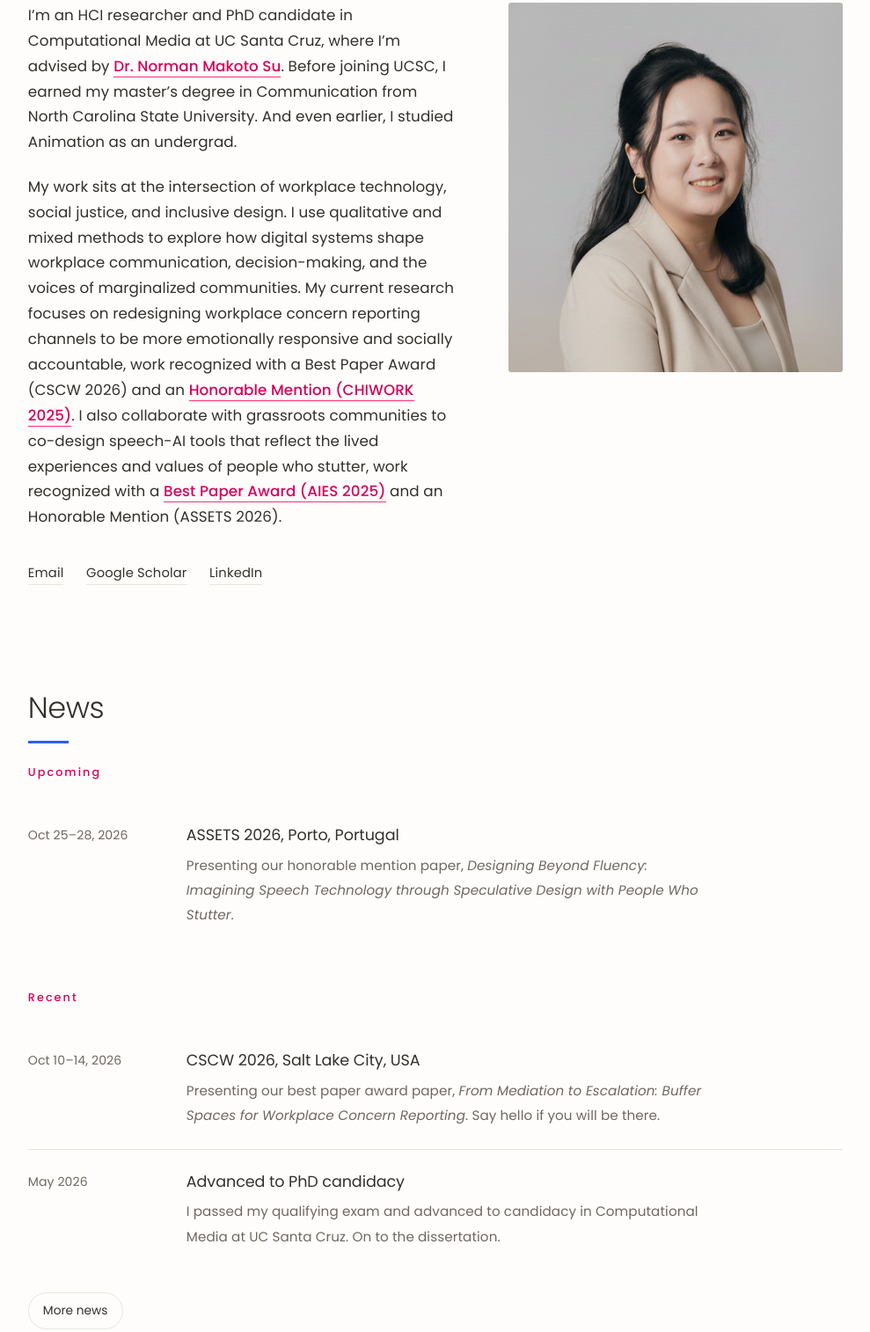
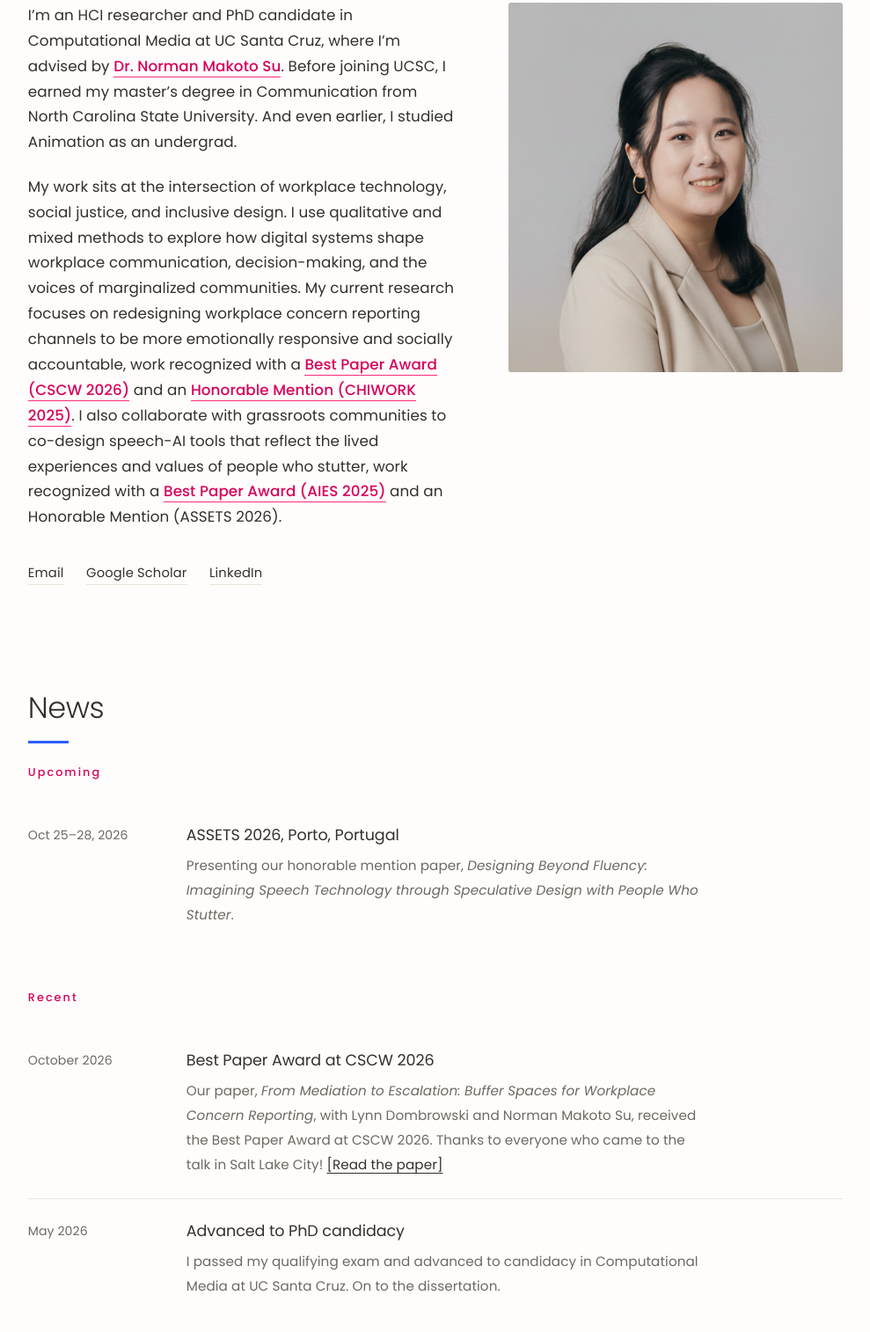
Before and after one commit to PEIYAO611/peiyao611.github.io, a plain HTML site: page index.html in a window 1280 px wide. Shown: the part 268-1782 px from the top of the page at 88% size, without its empty margins (145-1134 px from the left). Drawn offline with Linux system fonts and the light colour scheme.

Commit message:
Add published CSCW 2026 paper link and update news
Link the ACM DL version of the CSCW 2026 Best Paper across the bio,
publications (with DOI in BibTeX), and honors pages; move the CSCW news
item to Recent with past-tense wording.

Co-Authored-By: Claude Opus 5.5 <noreply@anthropic.com>

```diff
--- a/index.html
+++ b/index.html
@@ -57,7 +57,7 @@
       <div style="display:flex;flex-wrap:wrap;gap:3.5rem;align-items:flex-start">
         <div style="flex:1 1 360px;min-width:0">
           <p style="max-width:none">I&rsquo;m an HCI researcher and PhD candidate in Computational Media at UC Santa Cruz, where I&rsquo;m advised by <a href="https://users.soe.ucsc.edu/~normsu/" target="_blank" rel="noopener" style="color:var(--pink-deep);font-weight:500;text-decoration:none;border-bottom:1.5px solid var(--pink)">Dr. Norman Makoto Su</a>. Before joining UCSC, I earned my master&rsquo;s degree in Communication from North Carolina State University. And even earlier, I studied Animation as an undergrad.</p>
-          <p style="max-width:none">My work sits at the intersection of workplace technology, social justice, and inclusive design. I use qualitative and mixed methods to explore how digital systems shape workplace communication, decision-making, and the voices of marginalized communities. My current research focuses on redesigning workplace concern reporting channels to be more emotionally responsive and socially accountable, work recognized with a Best Paper Award (CSCW 2026) and an <a href="https://dl.acm.org/doi/pdf/10.1145/3729176.3729188" target="_blank" rel="noopener" style="color:var(--pink-deep);font-weight:500;text-decoration:none;border-bottom:1.5px solid var(--pink)">Honorable Mention (CHIWORK 2025)</a>. I also collaborate with grassroots communities to co-design speech-AI tools that reflect the lived experiences and values of people who stutter, work recognized with a <a href="https://ojs.aaai.org/index.php/AIES/article/view/36654/38792" target="_blank" rel="noopener" style="color:var(--pink-deep);font-weight:500;text-decoration:none;border-bottom:1.5px solid var(--pink)">Best Paper Award (AIES 2025)</a> and an Honorable Mention (ASSETS 2026).</p>
+          <p style="max-width:none">My work sits at the intersection of workplace technology, social justice, and inclusive design. I use qualitative and mixed methods to explore how digital systems shape workplace communication, decision-making, and the voices of marginalized communities. My current research focuses on redesigning workplace concern reporting channels to be more emotionally responsive and socially accountable, work recognized with a <a href="https://dl.acm.org/doi/pdf/10.1145/3816937" target="_blank" rel="noopener" style="color:var(--pink-deep);font-weight:500;text-decoration:none;border-bottom:1.5px solid var(--pink)">Best Paper Award (CSCW 2026)</a> and an <a href="https://dl.acm.org/doi/pdf/10.1145/3729176.3729188" target="_blank" rel="noopener" style="color:var(--pink-deep);font-weight:500;text-decoration:none;border-bottom:1.5px solid var(--pink)">Honorable Mention (CHIWORK 2025)</a>. I also collaborate with grassroots communities to co-design speech-AI tools that reflect the lived experiences and values of people who stutter, work recognized with a <a href="https://ojs.aaai.org/index.php/AIES/article/view/36654/38792" target="_blank" rel="noopener" style="color:var(--pink-deep);font-weight:500;text-decoration:none;border-bottom:1.5px solid var(--pink)">Best Paper Award (AIES 2025)</a> and an Honorable Mention (ASSETS 2026).</p>
           <ul class="linkrow">
             <li><a href="mailto:pliu62@ucsc.edu">Email</a></li>
             <li><a href="https://scholar.google.com/citations?user=ZYNm7hAAAAAJ&amp;hl=en" rel="me">Google Scholar</a></li>
@@ -78,13 +78,6 @@
 
       <p class="cite__year cite__year--first" id="news-upcoming-label">Upcoming</p>
       <ul class="entries" id="news-upcoming">
-        <li class="entry entry--plain reveal" data-date="2026-10-14">
-          <div class="entry__meta">Oct 10&ndash;14, 2026</div>
-          <div>
-            <h3 class="entry__title">CSCW 2026, Salt Lake City, USA</h3>
-            <p class="entry__body">Presenting our best paper award paper, <em>From Mediation to Escalation: Buffer Spaces for Workplace Concern Reporting</em>. Say hello if you will be there.</p>
-          </div>
-        </li>
         <li class="entry entry--plain reveal" data-date="2026-10-28">
           <div class="entry__meta">Oct 25&ndash;28, 2026</div>
           <div>
@@ -96,6 +89,13 @@
 
       <p class="cite__year" id="news-recent-label">Recent</p>
       <ul class="entries" id="news-recent">
+        <li class="entry entry--plain reveal" data-date="2026-10-14">
+          <div class="entry__meta">October 2026</div>
+          <div>
+            <h3 class="entry__title">Best Paper Award at CSCW 2026</h3>
+            <p class="entry__body">Our paper, <em>From Mediation to Escalation: Buffer Spaces for Workplace Concern Reporting</em>, with Lynn Dombrowski and Norman Makoto Su, received the Best Paper Award at CSCW 2026. Thanks to everyone who came to the talk in Salt Lake City! <a href="https://dl.acm.org/doi/pdf/10.1145/3816937" target="_blank" rel="noopener">[Read the paper]</a></p>
+          </div>
+        </li>
         <li class="entry entry--plain reveal" data-date="2026-05-31">
           <div class="entry__meta">May 2026</div>
           <div>
```
Also changed, not shown: honors.html (+1 -1 lines), publications.html (+4 -2 lines).
